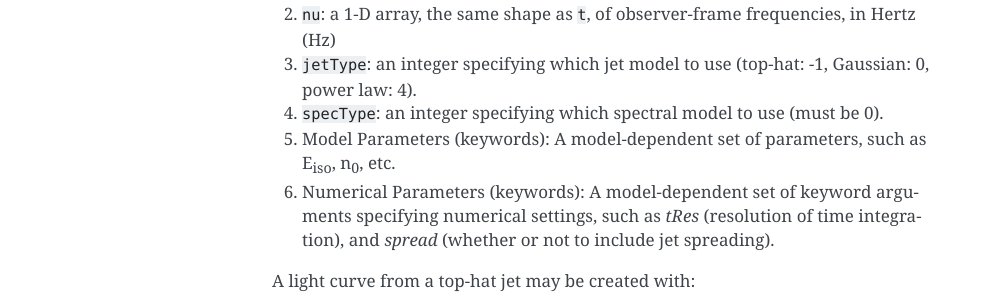
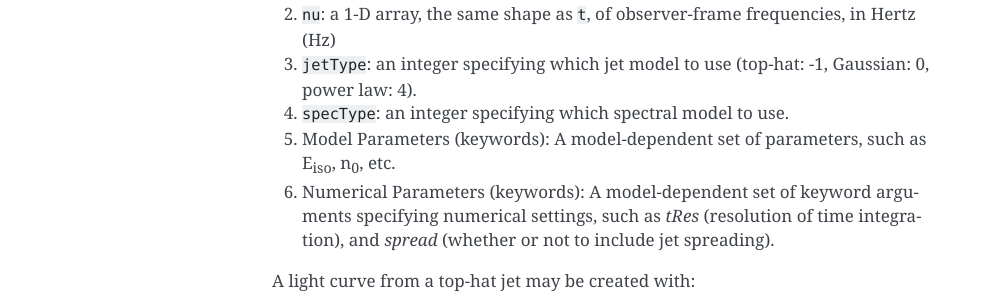
Before and after one commit to geoffryan/afterglowpy, a Sphinx documentation site: the page built from docs/source/quickstart.rst, in a window 1280 px wide. Shown: the part 217-513 px from the top of the page, without its empty margins (148-1141 px from the left). Built offline with Sphinx 7.4.7, drawn with Linux system fonts in a browser that asks for light colours.

```diff
--- a/docs/source/quickstart.rst
+++ b/docs/source/quickstart.rst
@@ -6,7 +6,7 @@ Quickstart
 1. ``t``: a 1-D array of observer-frame times, in seconds (s)
 2. ``nu``: a 1-D array, the same shape as ``t``, of observer-frame frequencies, in Hertz (Hz)
 3. ``jetType``: an integer specifying which jet model to use (top-hat: -1, Gaussian: 0, power law: 4).
-4. ``specType``: an integer specifying which spectral model to use (must be 0).
+4. ``specType``: an integer specifying which spectral model to use.
 5. Model Parameters (keywords): A model-dependent set of parameters, such as E\ :sub:`iso`, n\ :sub:`0`, etc.
 6. Numerical Parameters (keywords): A model-dependent set of keyword arguments specifying numerical settings, such as `tRes` (resolution of time integration), and `spread` (whether or not to include jet spreading).
 
```
